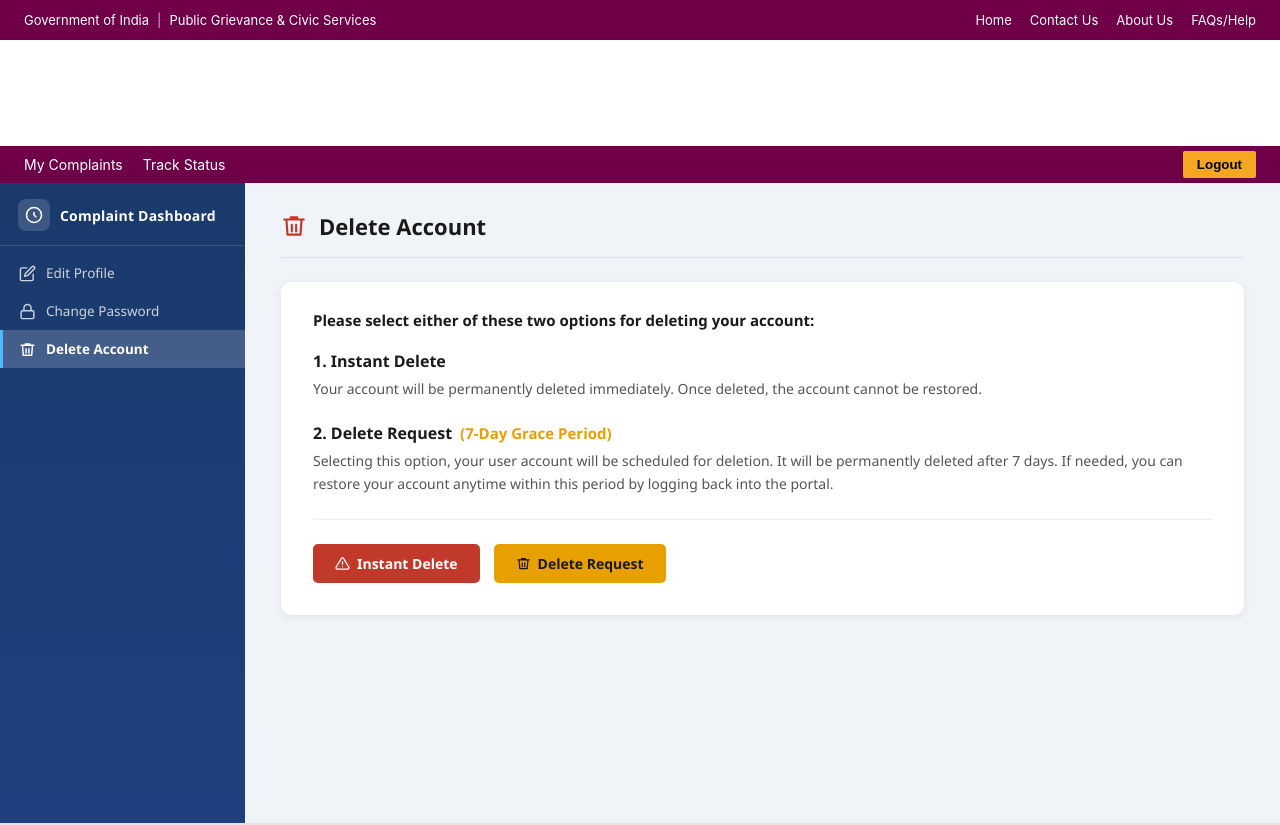
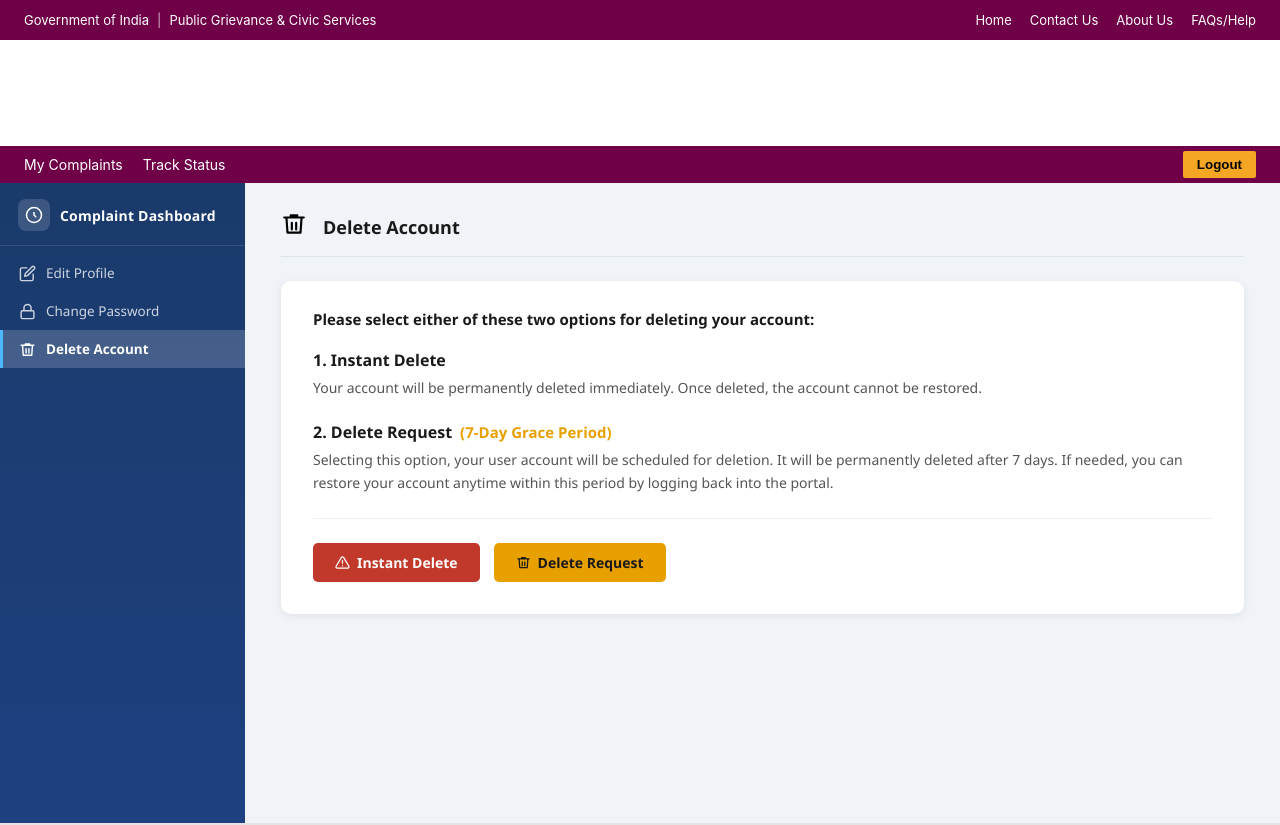
Before and after one commit to ritikkrawat/UrbanCare-Frontend, a React (Create React App) app in the folder urbancare/: page /deleteAccount in a window 1280 px wide. Shown: the top 825 px of the page. Built offline with nearby package versions, Linux system fonts and the light colour scheme; sample sign-in values are in the browser's storage.

Commit message:
Update deleteAccount.css

```diff
--- a/urbancare/src/pages/userDashboard/deleteAccount.css
+++ b/urbancare/src/pages/userDashboard/deleteAccount.css
@@ -89,23 +89,40 @@
 .da-page-header {
   display: flex;
   align-items: center;
-  gap: 12px;
+  gap: 16px;
   margin-bottom: 0;
-  padding-bottom: 16px;
+  padding-bottom: 14px;
   border-bottom: 1px solid #dde3ed;
 }
 
-.da-page-header__icon {
-  color: #c0392b;
+.da-page-header__title {
   display: flex;
   align-items: center;
-}
-
-.da-page-header__title {
-  font-size: 22px;
+  gap: 8px;
+  font-size: 18px;
   font-weight: 700;
   color: #1a1a1a;
   margin: 0;
+}
+
+.da-page-header__back-btn {
+  display: flex;
+  align-items: center;
+  gap: 6px;
+  padding: 7px 14px;
+  background: #4a5568;
+  color: #fff;
+  border: none;
+  border-radius: 5px;
+  font-family: inherit;
+  font-size: 13px;
+  font-weight: 500;
+  cursor: pointer;
+  transition: background 0.15s;
+}
+
+.da-page-header__back-btn:hover {
+  background: #2d3748;
 }
 
 /* ── Content Card ────────────────────────────────────────────────────────── */
```
